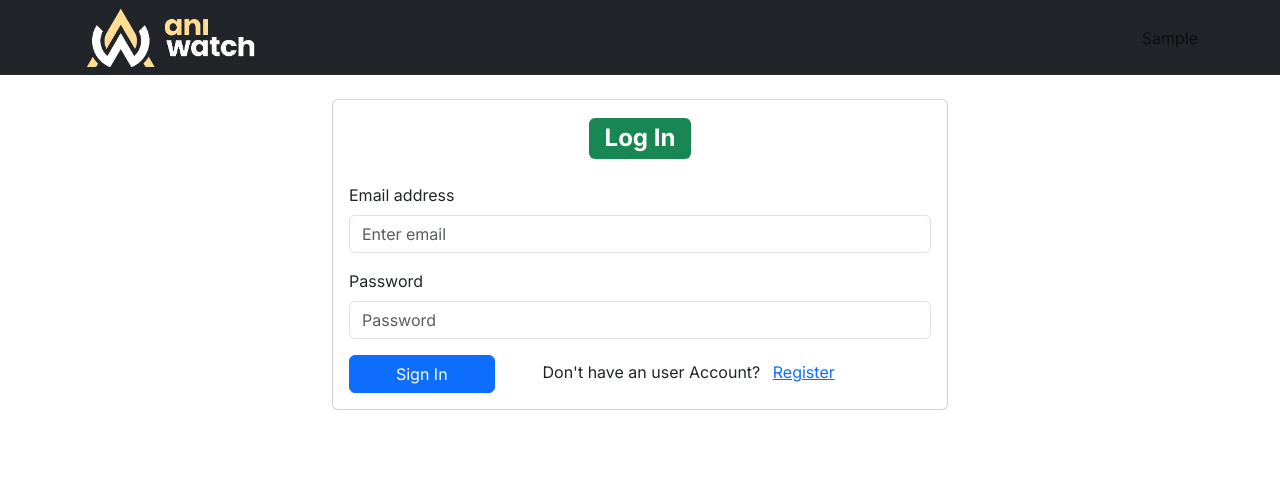
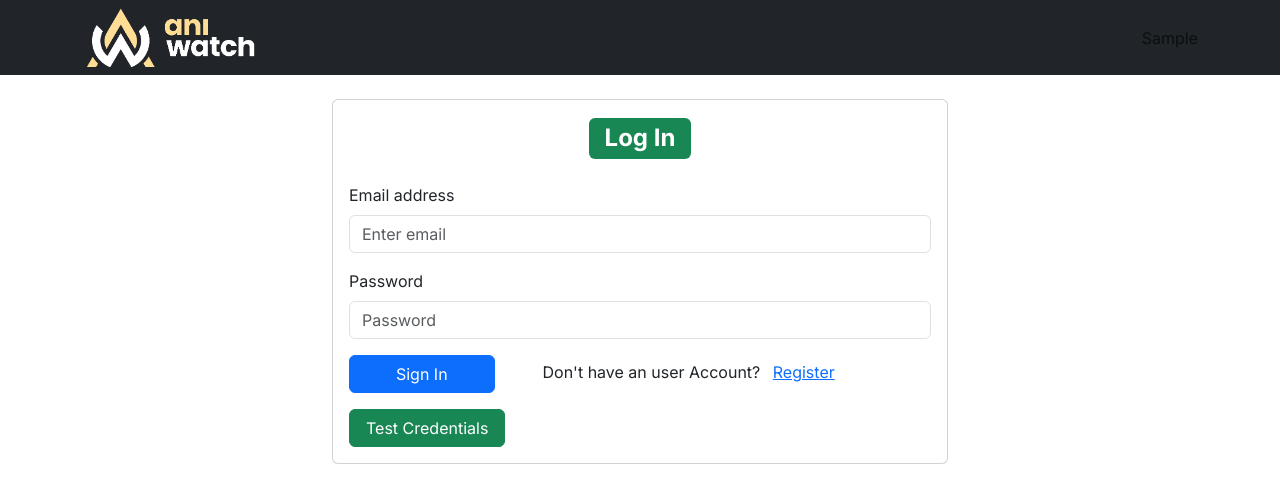
Before and after one commit to prince-arun/React-anime, a React (Create React App) app: page /signin/1 in a window 1280 px wide. Shown: the top 502 px of the page. Built offline with nearby package versions, Linux system fonts and the light colour scheme; no server answers.

Commit message:
Demo Credentials Added

```diff
--- a/src/components/Hero.js
+++ b/src/components/Hero.js
@@ -239,6 +239,7 @@
               <Modal show={show} onHide={() => setShow(false)}>
                 <Modal.Header closeButton>
                   <Modal.Title>Register...</Modal.Title>
+                  <small className="ms-5 tUser">Test user Login Below</small>
                 </Modal.Header>
                 <Modal.Body>
                   <Form>
--- a/src/components/SignIn.js
+++ b/src/components/SignIn.js
@@ -11,6 +11,8 @@
 import animeL from "../assets/logo.png";
 import Container from "react-bootstrap/Container";
 import Navbar from "react-bootstrap/Navbar";
+import OverlayTrigger from "react-bootstrap/OverlayTrigger";
+import Popover from "react-bootstrap/Popover";
 
 const SignIn = () => {
   const [email, setEmail] = useState("");
@@ -52,6 +54,20 @@
   const handleBlur = () => {
     setError(null); // Clear error when input loses focus
   };
+
+  const popover = (
+    <Popover id="popover-basic">
+      <Popover.Header as="h3">Test Credentials</Popover.Header>
+      <Popover.Body>
+        <p>
+          <strong>Email : </strong> steve@gmail.com
+        </p>
+        <p>
+          <strong>Password : </strong> Steve@1234
+        </p>
+      </Popover.Body>
+    </Popover>
+  );
   return (
     <div>
       {/* ---------------navbar------------- */}
@@ -118,6 +134,15 @@
                 </Link>
               </Form.Label>
             </Form>
+            <OverlayTrigger
+              trigger="click"
+              placement="bottom"
+              overlay={popover}
+            >
+              <Button className="mt-3 px-3" variant="success">
+                Test Credentials
+              </Button>
+            </OverlayTrigger>
           </Card.Body>
         </Card>
       </div>
```
